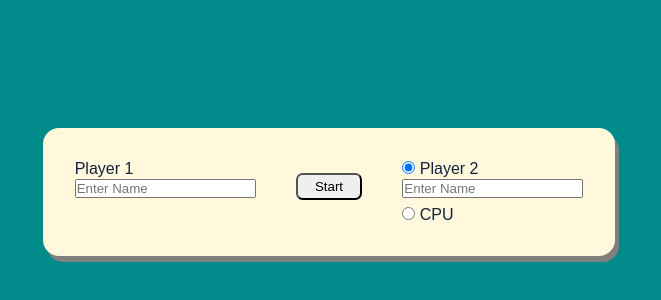
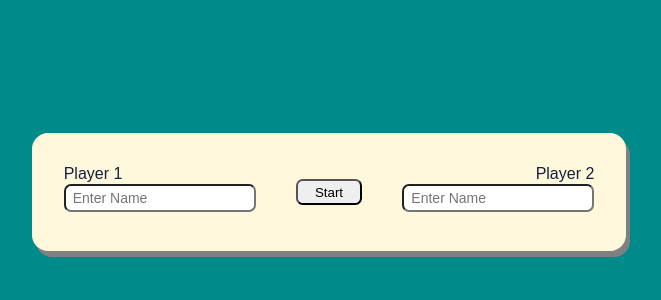
Before and after one commit to Ediful/Tic-Tac-Toe, a plain HTML site: page index.html in a window 1280 px wide. Shown: the part 208-508 px from the top of the page, without its empty margins (311-972 px from the left). Drawn offline with Linux system fonts and the light colour scheme.

Commit message:
cleaned up CSS

```diff
--- a/index.html
+++ b/index.html
@@ -3,7 +3,6 @@
 <head>
 	<meta charset='utf-8'>
 	<title>Tic Tac Toe</title>
-	<link rel="icon" href="book.png">
 	<link rel='stylesheet' href='styles.css'>
 </head>
 <body>
@@ -16,15 +15,8 @@
 		<input type="button" id="start-button" value="Start">
 
 		<div>
-			<div>
-				<input type="radio" id="player2" name="player-cpu" checked>
-				<label for="player2">Player 2</label>
-			</div>
+			<p for="player2" id="player2-startmenu">Player 2</p>
 			<input type="text" id="player2-text" placeholder="Enter Name">
-			<div id="CPU-radio">
-				<input type="radio" id="cpu" name="player-cpu">
-				<label for="cpu">CPU</label>
-			</div>
 		</div>
 	</div>
 
--- a/script.js
+++ b/script.js
@@ -59,9 +59,6 @@ const gameController = (() => {
   const startMenuState = () => document.getElementById("start-button").addEventListener("click", () => {
     let player1 = Player(document.getElementById("player1-text").value, 1);
     displayController.displayPlayerName(player1.getName(), player1.getNum());
-
-    console.log(document.getElementById("player2").checked);
-    console.log(document.getElementById("cpu").checked);
 
     let player2 = Player(document.getElementById("player2-text").value, 2);
     displayController.displayPlayerName(player2.getName(), player2.getNum());
--- a/styles.css
+++ b/styles.css
@@ -15,6 +15,13 @@ body {
   align-items: center;
 }
 
+input[type=text] {
+  height: 2em;
+  font-size: 14px;
+  padding-left: 0.5em;
+  border-radius: 0.5em;
+}
+
 #startmenu-container {
   display: flex;
   background-color: cornsilk;
@@ -29,6 +36,10 @@ body {
   width: 5em;
   height: 2em;
   margin: 1em 3em;
+}
+
+#player2-startmenu {
+  text-align: right;
 }
 
 #CPU-radio {
```
